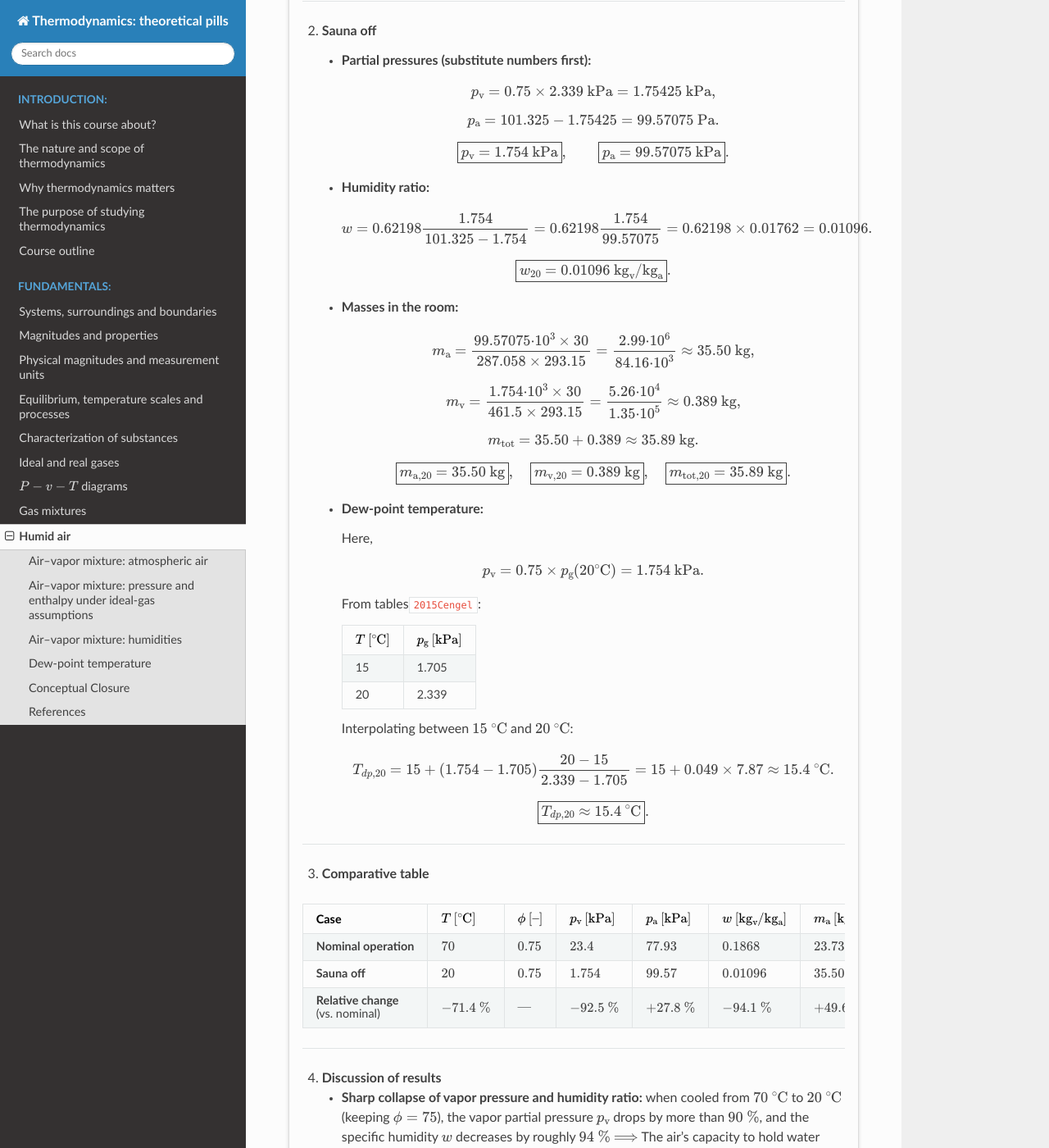
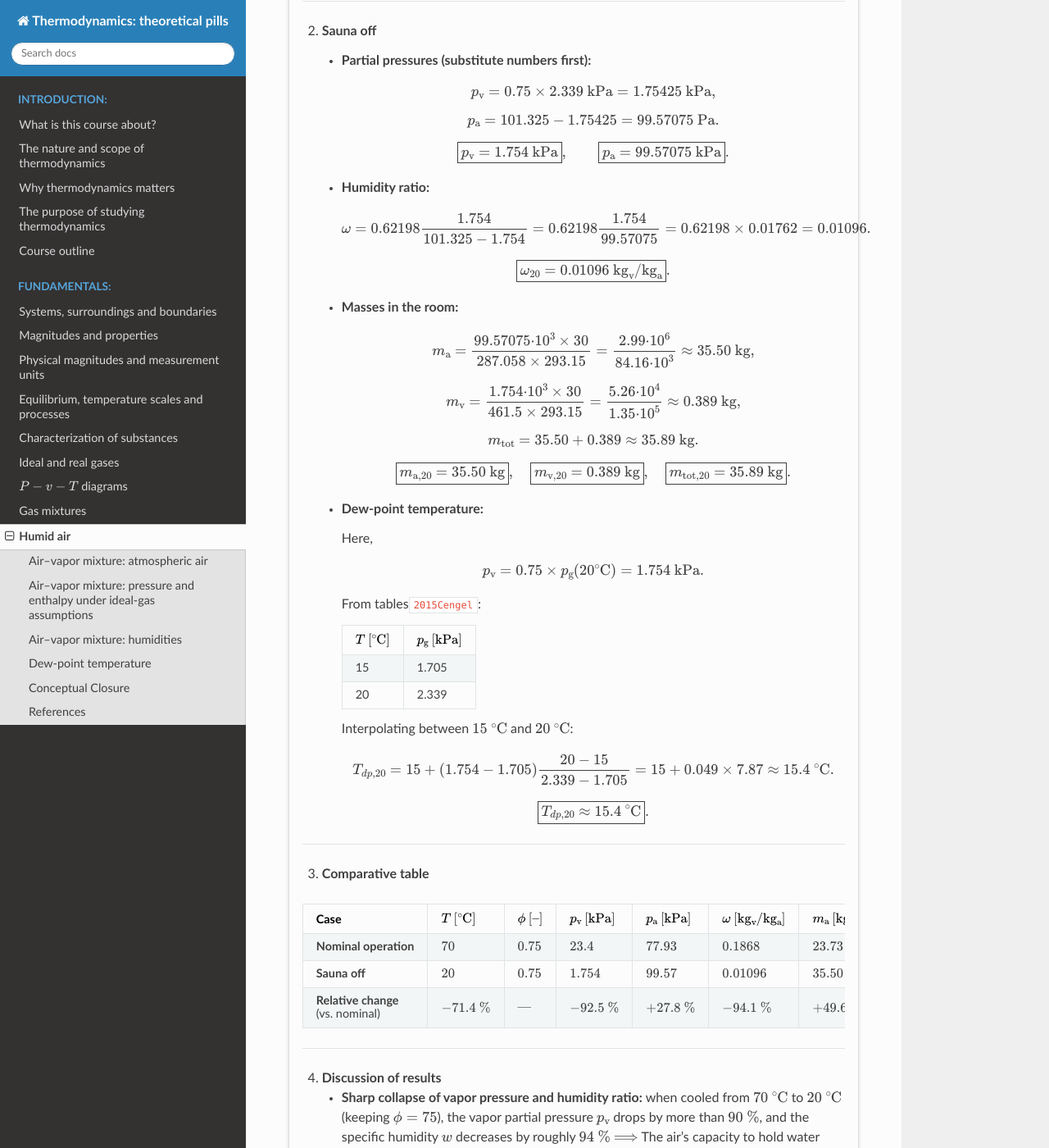
Before and after one commit to azarketa/Thermodynamics-theoretical-pills, a Sphinx documentation site: the page built from source/Humid_air.md, in a window 1280 px wide and 1400 px high, scrolled down 5753 px. Shown: the whole window at 82% size. Built offline with Sphinx 7.4.7 and the Read the Docs theme 3.1.0, drawn with Linux system fonts in a browser that asks for light colours; cross-references to code outside the pages are shown as plain code; some of the changed text lies outside the part shown.

Commit message:
Files updated

```diff
--- a/source/Humid_air.md
+++ b/source/Humid_air.md
@@ -231,11 +231,11 @@ $$
     * **Humidity ratio:**
 
         $$
-        w=0.62198{}\frac{23.4}{101.325-23.4} = 0.62198{}\frac{23.4}{77.925} = 0.62198\times 0.3004 = 0.1868.
+        \omega = 0.62198{}\frac{23.4}{101.325-23.4} = 0.62198{}\frac{23.4}{77.925} = 0.62198\times 0.3004 = 0.1868.
         $$
 
         $$
-        \boxed{w_{70}=0.1868\ \text{kg}_{\text{v}}/\text{kg}_{\text{a}}}.
+        \boxed{\omega_{70} = 0.1868\ \text{kg}_{\text{v}}/\text{kg}_{\text{a}}}.
         $$
 
     * **Masses in the room:**
@@ -307,11 +307,11 @@ $$
     * **Humidity ratio:**
 
         $$
-        w = 0.62198{}\frac{1.754}{101.325 - 1.754} = 0.62198{}\frac{1.754}{99.57075} = 0.62198 \times 0.01762 = 0.01096.
+        \omega = 0.62198{}\frac{1.754}{101.325 - 1.754} = 0.62198{}\frac{1.754}{99.57075} = 0.62198 \times 0.01762 = 0.01096.
         $$
 
         $$
-        \boxed{w_{20} = 0.01096\ \text{kg}_{\text{v}}/\text{kg}_{\text{a}}}.
+        \boxed{\omega_{20} = 0.01096\ \text{kg}_{\text{v}}/\text{kg}_{\text{a}}}.
         $$
 
     * **Masses in the room:**
@@ -363,7 +363,7 @@ $$
 
 3. **Comparative table**
 
-| Case | $T$ $[^{\circ}\text{C}]$ | $\phi$ $[–]$ | $p_{\text{v}}$ $[\text{kPa}]$ | $p_{\text{a}}$ $[\text{kPa}]$ | $w$ $[\text{kg}_{\text{v}}/\text{kg}_{\text{a}}]$ | $m_{\text{a}}$ $[\text{kg}]$ | $m_{\text{v}}$ $[\text{kg}]$ | $m_{\text{tot}}$ $[\text{kg}]$ | $T_{dp}$ $[^{\circ}\text{C}]$ |
+| Case | $T$ $[^{\circ}\text{C}]$ | $\phi$ $[–]$ | $p_{\text{v}}$ $[\text{kPa}]$ | $p_{\text{a}}$ $[\text{kPa}]$ | $\omega$ $[\text{kg}_{\text{v}}/\text{kg}_{\text{a}}]$ | $m_{\text{a}}$ $[\text{kg}]$ | $m_{\text{v}}$ $[\text{kg}]$ | $m_{\text{tot}}$ $[\text{kg}]$ | $T_{dp}$ $[^{\circ}\text{C}]$ |
 | :------------------------------------ | :------: | :--------: | :---------: | :------------: | :--------------------: | ------------: | ---------: | ----------------------: | :------: |
 | **Nominal operation** | $70$ | $0.75$ | $23.4$  | $77.93$ | $0.1868$ | $23.73$ | $4.433$ | $28.17$ | $63.4$ |
 | **Sauna off** | $20$ | $0.75$ | $1.754$ | $99.57$ | $0.01096$ | $35.50$ | $0.389$ | $35.89$ | $15.4$ |
```
